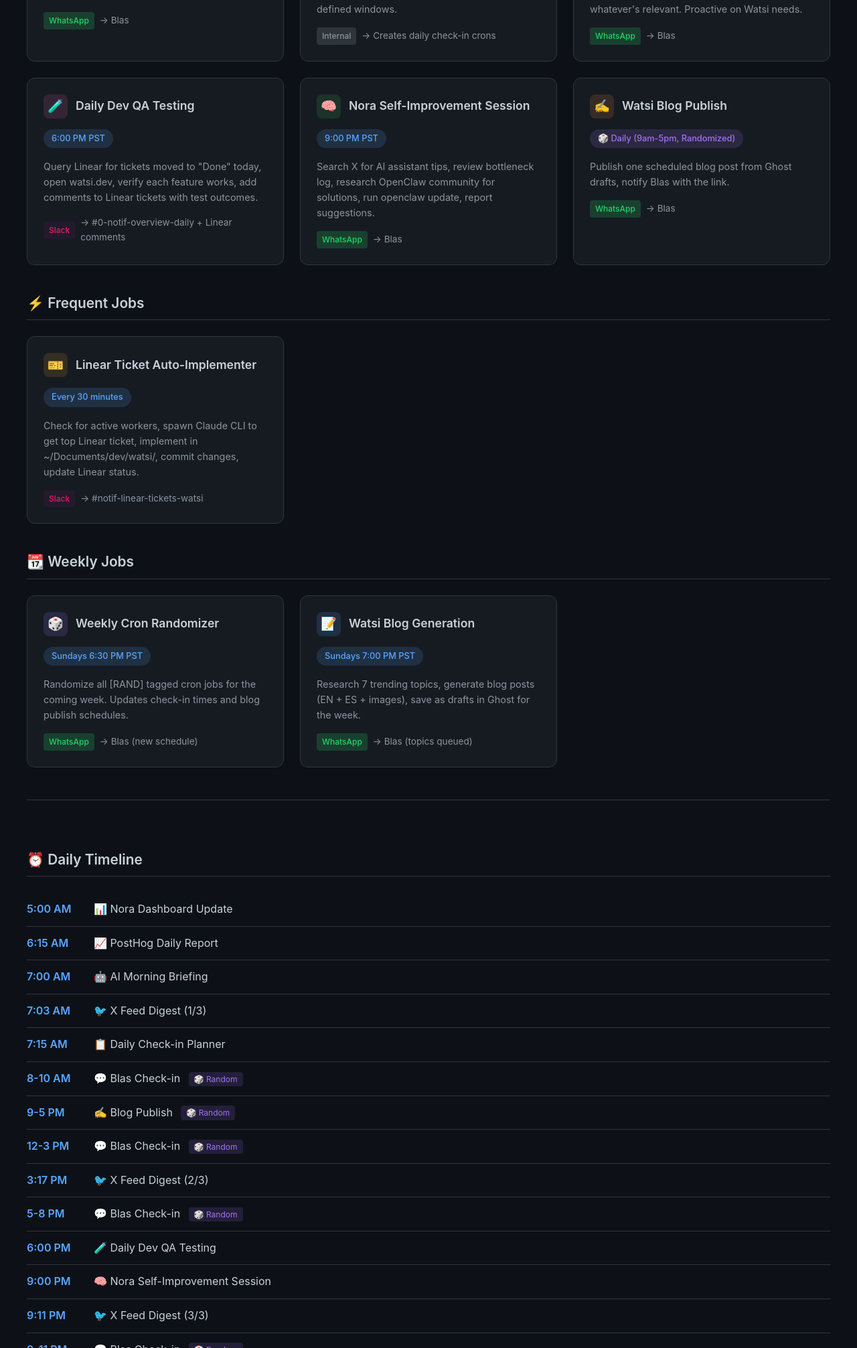
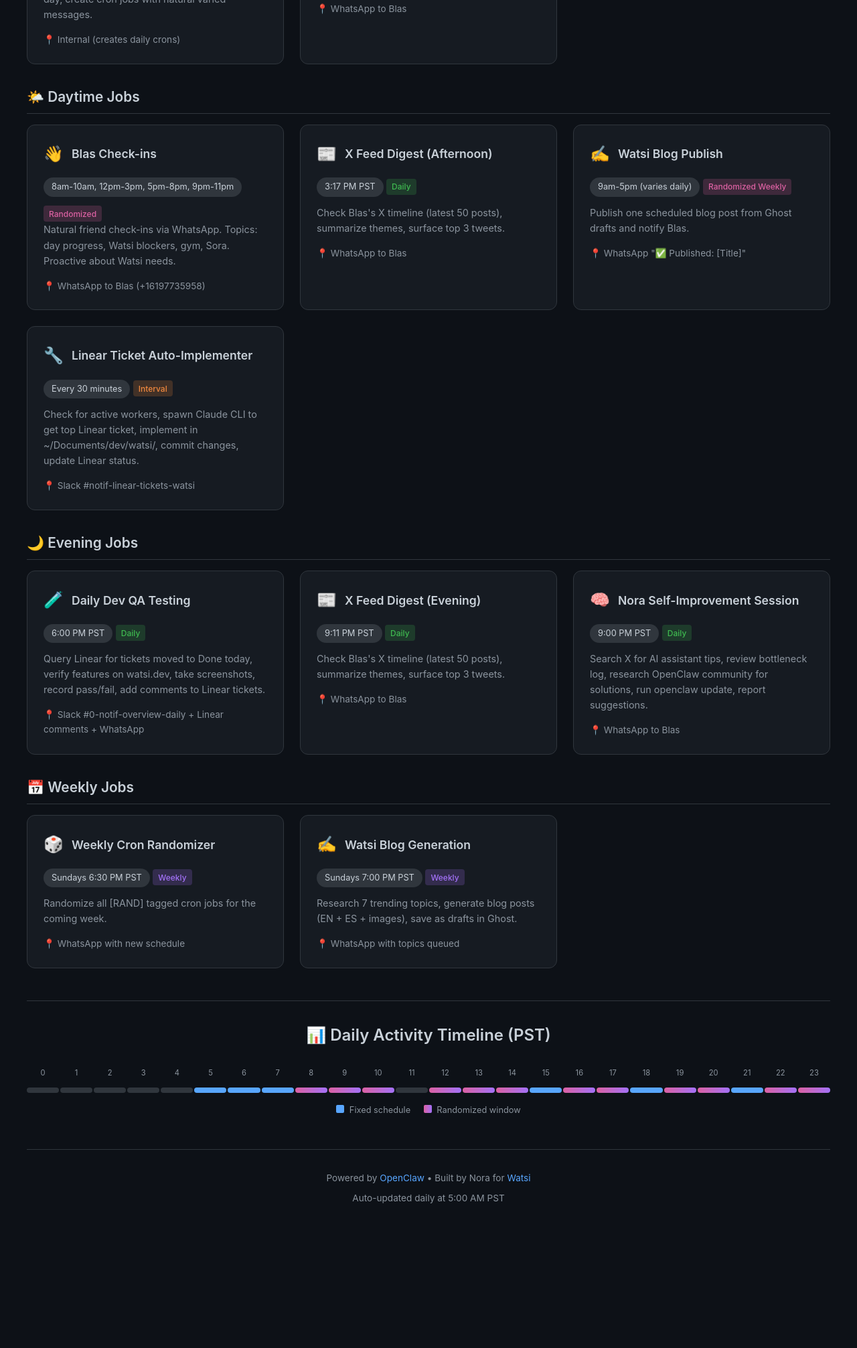
Before and after one commit to blasai1739217-cmyk/nora-schedule, a plain HTML site: page index.html in a window 1280 px wide. Shown: the part 787-2800 px from the top of the page at 67% size. After the commit the page ends 2619 px from the top, so only its background shows below. Drawn offline with Linux system fonts and the light colour scheme.

Commit message:
🗓️ Daily dashboard update - Feb 24, 2026

```diff
--- a/index.html
+++ b/index.html
@@ -64,28 +64,20 @@
       margin-bottom: 1rem;
     }
     .card-icon {
-      width: 36px;
-      height: 36px;
-      border-radius: 8px;
-      display: flex;
-      align-items: center;
-      justify-content: center;
-      font-size: 1.2rem;
+      font-size: 1.5rem;
     }
-    .card-title { font-weight: 600; font-size: 1.1rem; }
+    .card-title {
+      font-size: 1.1rem;
+      font-weight: 600;
+    }
     .card-schedule {
       display: inline-block;
-      background: rgba(88, 166, 255, 0.15);
-      color: var(--accent);
+      background: var(--border);
+      color: var(--text);
       padding: 0.25rem 0.75rem;
       border-radius: 20px;
       font-size: 0.8rem;
-      font-weight: 500;
-      margin-bottom: 1rem;
-    }
-    .card-schedule.random {
-      background: rgba(163, 113, 247, 0.15);
-      color: var(--purple);
+      margin-bottom: 0.75rem;
     }
     .card-description {
       color: var(--text-muted);
@@ -99,20 +91,22 @@
       font-size: 0.85rem;
       color: var(--text-muted);
     }
-    .delivery-badge {
-      padding: 0.2rem 0.5rem;
+    .tag {
+      display: inline-block;
+      padding: 0.15rem 0.5rem;
       border-radius: 4px;
       font-size: 0.75rem;
       font-weight: 500;
     }
-    .delivery-whatsapp { background: rgba(37, 211, 102, 0.2); color: #25d366; }
-    .delivery-slack { background: rgba(74, 21, 75, 0.3); color: #e01e5a; }
-    .delivery-internal { background: rgba(139, 148, 158, 0.2); color: var(--text-muted); }
+    .tag-daily { background: rgba(63, 185, 80, 0.2); color: var(--green); }
+    .tag-weekly { background: rgba(163, 113, 247, 0.2); color: var(--purple); }
+    .tag-interval { background: rgba(240, 136, 62, 0.2); color: var(--orange); }
+    .tag-rand { background: rgba(219, 97, 162, 0.2); color: var(--pink); }
 
     .section-title {
       font-size: 1.3rem;
       font-weight: 600;
-      margin: 2.5rem 0 1.5rem;
+      margin: 2rem 0 1rem;
       padding-bottom: 0.5rem;
       border-bottom: 1px solid var(--border);
       display: flex;
@@ -125,35 +119,48 @@
       padding-top: 2rem;
       border-top: 1px solid var(--border);
     }
-    .timeline h2 { margin-bottom: 1.5rem; }
-    .timeline-row {
-      display: flex;
-      align-items: center;
-      padding: 0.75rem 0;
-      border-bottom: 1px solid var(--border);
+    .timeline-title {
+      font-size: 1.5rem;
+      font-weight: 600;
+      margin-bottom: 1.5rem;
+      text-align: center;
     }
-    .timeline-time {
-      width: 100px;
-      font-weight: 600;
-      color: var(--accent);
+    .timeline-grid {
+      display: grid;
+      grid-template-columns: repeat(24, 1fr);
+      gap: 2px;
+      margin-bottom: 0.5rem;
     }
-    .timeline-event { flex: 1; }
-    .timeline-badge {
-      font-size: 0.75rem;
-      padding: 0.2rem 0.5rem;
+    .timeline-hour {
+      text-align: center;
+      font-size: 0.7rem;
+      color: var(--text-muted);
+      padding: 0.25rem 0;
+    }
+    .timeline-bar {
+      height: 8px;
       border-radius: 4px;
-      margin-left: 0.5rem;
+      background: var(--border);
+    }
+    .timeline-bar.active {
+      background: var(--accent);
+    }
+    .timeline-bar.rand {
+      background: linear-gradient(90deg, var(--pink), var(--purple));
     }
 
     footer {
-      margin-top: 4rem;
       text-align: center;
+      margin-top: 3rem;
+      padding-top: 2rem;
+      border-top: 1px solid var(--border);
       color: var(--text-muted);
       font-size: 0.85rem;
-      padding-top: 2rem;
-      border-top: 1px solid var(--border);
     }
-    footer a { color: var(--accent); text-decoration: none; }
+    footer a {
+      color: var(--accent);
+      text-decoration: none;
+    }
     footer a:hover { text-decoration: underline; }
   </style>
 </head>
@@ -161,256 +168,239 @@
   <div class="container">
     <header>
       <h1>🗓️ Nora's Schedule</h1>
-      <p class="subtitle">Automated tasks & cron jobs dashboard</p>
-      <p class="last-updated">Last updated: Tuesday, February 24, 2026 at 5:00 AM PST</p>
+      <p class="subtitle">Automated tasks running on OpenClaw</p>
+      <p class="last-updated">Last updated: Tuesday, February 24, 2026 at 5:30 AM PST</p>
     </header>
 
-    <section>
-      <h2 class="section-title">📅 Daily Jobs</h2>
+    <h2 class="section-title">☀️ Morning Jobs</h2>
     <div class="grid">
-
       <div class="card">
         <div class="card-header">
-            <div class="card-icon" style="background: rgba(88, 166, 255, 0.15);">📊</div>
+          <span class="card-icon">📊</span>
           <span class="card-title">Nora Dashboard Update</span>
         </div>
         <span class="card-schedule">5:00 AM PST</span>
+        <span class="tag tag-daily">Daily</span>
         <p class="card-description">Regenerate this cron dashboard and push to GitHub Pages.</p>
-          <div class="card-delivery">
-            <span class="delivery-badge delivery-internal">Internal</span>
-            <span>→ GitHub Pages</span>
-          </div>
+        <div class="card-delivery">📍 GitHub Pages</div>
       </div>
 
       <div class="card">
         <div class="card-header">
-            <div class="card-icon" style="background: rgba(63, 185, 80, 0.15);">📈</div>
+          <span class="card-icon">📈</span>
           <span class="card-title">PostHog Daily Report</span>
         </div>
         <span class="card-schedule">6:15 AM PST</span>
-          <p class="card-description">Pull PostHog metrics for watsi.ai: visitors, pageviews, sessions, top pages, geography, devices, sources, errors. Compares to previous day.</p>
-          <div class="card-delivery">
-            <span class="delivery-badge delivery-slack">Slack</span>
-            <span>→ #notif-posthog-stats-daily-watsi</span>
-          </div>
+        <span class="tag tag-daily">Daily</span>
+        <p class="card-description">Pull PostHog metrics for watsi.ai: visitors, pageviews, sessions, top pages, geography, device breakdown, sources, errors, recordings. Compares to previous day.</p>
+        <div class="card-delivery">📍 Slack #notif-posthog-stats-daily-watsi</div>
       </div>
 
       <div class="card">
         <div class="card-header">
-            <div class="card-icon" style="background: rgba(240, 136, 62, 0.15);">🤖</div>
+          <span class="card-icon">🤖</span>
           <span class="card-title">AI Morning Briefing</span>
         </div>
         <span class="card-schedule">7:00 AM PST</span>
+        <span class="tag tag-daily">Daily</span>
         <p class="card-description">Search Reddit (r/MachineLearning, r/LocalLLaMA, r/artificial, r/singularity, r/ChatGPT) and X/Twitter for top 3 AI developments from last 24h.</p>
-          <div class="card-delivery">
-            <span class="delivery-badge delivery-whatsapp">WhatsApp</span>
-            <span>→ Blas</span>
-          </div>
+        <div class="card-delivery">📍 WhatsApp to Blas</div>
       </div>
 
       <div class="card">
         <div class="card-header">
-            <div class="card-icon" style="background: rgba(88, 166, 255, 0.15);">🐦</div>
-            <span class="card-title">X Feed Digest</span>
+          <span class="card-icon">📋</span>
+          <span class="card-title">Daily Check-in Planner</span>
         </div>
-          <span class="card-schedule">7:03 AM, 3:17 PM, 9:11 PM PST</span>
-          <p class="card-description">Check Blas's X timeline (latest 50 posts), summarize themes, surface top 3 tweets.</p>
-          <div class="card-delivery">
-            <span class="delivery-badge delivery-whatsapp">WhatsApp</span>
-            <span>→ Blas</span>
-          </div>
+        <span class="card-schedule">7:15 AM PST</span>
+        <span class="tag tag-daily">Daily</span>
+        <p class="card-description">Review Blas's calendar, check context file, generate 4 randomized check-in times for the day, create cron jobs with natural varied messages.</p>
+        <div class="card-delivery">📍 Internal (creates daily crons)</div>
       </div>
 
       <div class="card">
         <div class="card-header">
-            <div class="card-icon" style="background: rgba(163, 113, 247, 0.15);">📋</div>
-            <span class="card-title">Daily Check-in Planner</span>
+          <span class="card-icon">📰</span>
+          <span class="card-title">X Feed Digest (Morning)</span>
         </div>
-          <span class="card-schedule">7:15 AM PST</span>
-          <p class="card-description">Review Blas's calendar, check context, generate 4 randomized check-in times for the day within defined windows.</p>
-          <div class="card-delivery">
-            <span class="delivery-badge delivery-internal">Internal</span>
-            <span>→ Creates daily check-in crons</span>
+        <span class="card-schedule">7:03 AM PST</span>
+        <span class="tag tag-daily">Daily</span>
+        <p class="card-description">Check Blas's X timeline (latest 50 posts), summarize themes, surface top 3 tweets.</p>
+        <div class="card-delivery">📍 WhatsApp to Blas</div>
       </div>
+    </div>
+
+    <h2 class="section-title">🌤️ Daytime Jobs</h2>
+    <div class="grid">
+      <div class="card">
+        <div class="card-header">
+          <span class="card-icon">👋</span>
+          <span class="card-title">Blas Check-ins</span>
+        </div>
+        <span class="card-schedule">8am-10am, 12pm-3pm, 5pm-8pm, 9pm-11pm</span>
+        <span class="tag tag-rand">Randomized</span>
+        <p class="card-description">Natural friend check-ins via WhatsApp. Topics: day progress, Watsi blockers, gym, Sora. Proactive about Watsi needs.</p>
+        <div class="card-delivery">📍 WhatsApp to Blas (+16197735958)</div>
       </div>
 
       <div class="card">
         <div class="card-header">
-            <div class="card-icon" style="background: rgba(163, 113, 247, 0.15);">💬</div>
-            <span class="card-title">Blas Check-ins</span>
+          <span class="card-icon">📰</span>
+          <span class="card-title">X Feed Digest (Afternoon)</span>
         </div>
-          <span class="card-schedule random">🎲 4x Daily (Randomized)</span>
-          <p class="card-description">Natural friend check-ins via WhatsApp. Topics: day progress, Watsi blockers, gym, Sora, whatever's relevant. Proactive on Watsi needs.</p>
-          <div class="card-delivery">
-            <span class="delivery-badge delivery-whatsapp">WhatsApp</span>
-            <span>→ Blas</span>
-          </div>
+        <span class="card-schedule">3:17 PM PST</span>
+        <span class="tag tag-daily">Daily</span>
+        <p class="card-description">Check Blas's X timeline (latest 50 posts), summarize themes, surface top 3 tweets.</p>
+        <div class="card-delivery">📍 WhatsApp to Blas</div>
       </div>
 
       <div class="card">
         <div class="card-header">
-            <div class="card-icon" style="background: rgba(219, 97, 162, 0.15);">🧪</div>
-            <span class="card-title">Daily Dev QA Testing</span>
+          <span class="card-icon">✍️</span>
+          <span class="card-title">Watsi Blog Publish</span>
         </div>
-          <span class="card-schedule">6:00 PM PST</span>
-          <p class="card-description">Query Linear for tickets moved to "Done" today, open watsi.dev, verify each feature works, add comments to Linear tickets with test outcomes.</p>
-          <div class="card-delivery">
-            <span class="delivery-badge delivery-slack">Slack</span>
-            <span>→ #0-notif-overview-daily + Linear comments</span>
-          </div>
+        <span class="card-schedule">9am-5pm (varies daily)</span>
+        <span class="tag tag-rand">Randomized Weekly</span>
+        <p class="card-description">Publish one scheduled blog post from Ghost drafts and notify Blas.</p>
+        <div class="card-delivery">📍 WhatsApp "✅ Published: [Title]"</div>
       </div>
 
       <div class="card">
         <div class="card-header">
-            <div class="card-icon" style="background: rgba(63, 185, 80, 0.15);">🧠</div>
-            <span class="card-title">Nora Self-Improvement Session</span>
+          <span class="card-icon">🔧</span>
+          <span class="card-title">Linear Ticket Auto-Implementer</span>
         </div>
-          <span class="card-schedule">9:00 PM PST</span>
-          <p class="card-description">Search X for AI assistant tips, review bottleneck log, research OpenClaw community for solutions, run openclaw update, report suggestions.</p>
-          <div class="card-delivery">
-            <span class="delivery-badge delivery-whatsapp">WhatsApp</span>
-            <span>→ Blas</span>
+        <span class="card-schedule">Every 30 minutes</span>
+        <span class="tag tag-interval">Interval</span>
+        <p class="card-description">Check for active workers, spawn Claude CLI to get top Linear ticket, implement in ~/Documents/dev/watsi/, commit changes, update Linear status.</p>
+        <div class="card-delivery">📍 Slack #notif-linear-tickets-watsi</div>
       </div>
+    </div>
+
+    <h2 class="section-title">🌙 Evening Jobs</h2>
+    <div class="grid">
+      <div class="card">
+        <div class="card-header">
+          <span class="card-icon">🧪</span>
+          <span class="card-title">Daily Dev QA Testing</span>
+        </div>
+        <span class="card-schedule">6:00 PM PST</span>
+        <span class="tag tag-daily">Daily</span>
+        <p class="card-description">Query Linear for tickets moved to Done today, verify features on watsi.dev, take screenshots, record pass/fail, add comments to Linear tickets.</p>
+        <div class="card-delivery">📍 Slack #0-notif-overview-daily + Linear comments + WhatsApp</div>
       </div>
 
       <div class="card">
         <div class="card-header">
-            <div class="card-icon" style="background: rgba(240, 136, 62, 0.15);">✍️</div>
-            <span class="card-title">Watsi Blog Publish</span>
+          <span class="card-icon">📰</span>
+          <span class="card-title">X Feed Digest (Evening)</span>
         </div>
-          <span class="card-schedule random">🎲 Daily (9am-5pm, Randomized)</span>
-          <p class="card-description">Publish one scheduled blog post from Ghost drafts, notify Blas with the link.</p>
-          <div class="card-delivery">
-            <span class="delivery-badge delivery-whatsapp">WhatsApp</span>
-            <span>→ Blas</span>
-          </div>
-        </div>
-
-      </div>
-    </section>
-
-    <section>
-      <h2 class="section-title">⚡ Frequent Jobs</h2>
-      <div class="grid">
-
-        <div class="card">
-          <div class="card-header">
-            <div class="card-icon" style="background: rgba(210, 153, 34, 0.15);">🎫</div>
-            <span class="card-title">Linear Ticket Auto-Implementer</span>
-          </div>
-          <span class="card-schedule">Every 30 minutes</span>
-          <p class="card-description">Check for active workers, spawn Claude CLI to get top Linear ticket, implement in ~/Documents/dev/watsi/, commit changes, update Linear status.</p>
-          <div class="card-delivery">
-            <span class="delivery-badge delivery-slack">Slack</span>
-            <span>→ #notif-linear-tickets-watsi</span>
-          </div>
-        </div>
-
-      </div>
-    </section>
-
-    <section>
-      <h2 class="section-title">📆 Weekly Jobs</h2>
-      <div class="grid">
-
-        <div class="card">
-          <div class="card-header">
-            <div class="card-icon" style="background: rgba(163, 113, 247, 0.15);">🎲</div>
-            <span class="card-title">Weekly Cron Randomizer</span>
-          </div>
-          <span class="card-schedule">Sundays 6:30 PM PST</span>
-          <p class="card-description">Randomize all [RAND] tagged cron jobs for the coming week. Updates check-in times and blog publish schedules.</p>
-          <div class="card-delivery">
-            <span class="delivery-badge delivery-whatsapp">WhatsApp</span>
-            <span>→ Blas (new schedule)</span>
-          </div>
+        <span class="card-schedule">9:11 PM PST</span>
+        <span class="tag tag-daily">Daily</span>
+        <p class="card-description">Check Blas's X timeline (latest 50 posts), summarize themes, surface top 3 tweets.</p>
+        <div class="card-delivery">📍 WhatsApp to Blas</div>
       </div>
 
       <div class="card">
         <div class="card-header">
-            <div class="card-icon" style="background: rgba(88, 166, 255, 0.15);">📝</div>
+          <span class="card-icon">🧠</span>
+          <span class="card-title">Nora Self-Improvement Session</span>
+        </div>
+        <span class="card-schedule">9:00 PM PST</span>
+        <span class="tag tag-daily">Daily</span>
+        <p class="card-description">Search X for AI assistant tips, review bottleneck log, research OpenClaw community for solutions, run openclaw update, report suggestions.</p>
+        <div class="card-delivery">📍 WhatsApp to Blas</div>
+      </div>
+    </div>
+
+    <h2 class="section-title">📅 Weekly Jobs</h2>
+    <div class="grid">
+      <div class="card">
+        <div class="card-header">
+          <span class="card-icon">🎲</span>
+          <span class="card-title">Weekly Cron Randomizer</span>
+        </div>
+        <span class="card-schedule">Sundays 6:30 PM PST</span>
+        <span class="tag tag-weekly">Weekly</span>
+        <p class="card-description">Randomize all [RAND] tagged cron jobs for the coming week.</p>
+        <div class="card-delivery">📍 WhatsApp with new schedule</div>
+      </div>
+
+      <div class="card">
+        <div class="card-header">
+          <span class="card-icon">✍️</span>
           <span class="card-title">Watsi Blog Generation</span>
         </div>
         <span class="card-schedule">Sundays 7:00 PM PST</span>
-          <p class="card-description">Research 7 trending topics, generate blog posts (EN + ES + images), save as drafts in Ghost for the week.</p>
-          <div class="card-delivery">
-            <span class="delivery-badge delivery-whatsapp">WhatsApp</span>
-            <span>→ Blas (topics queued)</span>
+        <span class="tag tag-weekly">Weekly</span>
+        <p class="card-description">Research 7 trending topics, generate blog posts (EN + ES + images), save as drafts in Ghost.</p>
+        <div class="card-delivery">📍 WhatsApp with topics queued</div>
       </div>
     </div>
 
+    <div class="timeline">
+      <h2 class="timeline-title">📊 Daily Activity Timeline (PST)</h2>
+      <div class="timeline-grid">
+        <div class="timeline-hour">0</div>
+        <div class="timeline-hour">1</div>
+        <div class="timeline-hour">2</div>
+        <div class="timeline-hour">3</div>
+        <div class="timeline-hour">4</div>
+        <div class="timeline-hour">5</div>
+        <div class="timeline-hour">6</div>
+        <div class="timeline-hour">7</div>
+        <div class="timeline-hour">8</div>
+        <div class="timeline-hour">9</div>
+        <div class="timeline-hour">10</div>
+        <div class="timeline-hour">11</div>
+        <div class="timeline-hour">12</div>
+        <div class="timeline-hour">13</div>
+        <div class="timeline-hour">14</div>
+        <div class="timeline-hour">15</div>
+        <div class="timeline-hour">16</div>
+        <div class="timeline-hour">17</div>
+        <div class="timeline-hour">18</div>
+        <div class="timeline-hour">19</div>
+        <div class="timeline-hour">20</div>
+        <div class="timeline-hour">21</div>
+        <div class="timeline-hour">22</div>
+        <div class="timeline-hour">23</div>
       </div>
-    </section>
-
-    <section class="timeline">
-      <h2 class="section-title">⏰ Daily Timeline</h2>
-
-      <div class="timeline-row">
-        <span class="timeline-time">5:00 AM</span>
-        <span class="timeline-event">📊 Nora Dashboard Update</span>
+      <div class="timeline-grid">
+        <div class="timeline-bar"></div>
+        <div class="timeline-bar"></div>
+        <div class="timeline-bar"></div>
+        <div class="timeline-bar"></div>
+        <div class="timeline-bar"></div>
+        <div class="timeline-bar active" title="5am: Dashboard Update"></div>
+        <div class="timeline-bar active" title="6am: PostHog Report"></div>
+        <div class="timeline-bar active" title="7am: AI Briefing, X Digest, Check-in Planner"></div>
+        <div class="timeline-bar rand" title="8am: Check-in window"></div>
+        <div class="timeline-bar rand" title="9am: Check-in + Blog publish window"></div>
+        <div class="timeline-bar rand" title="10am: Check-in window end"></div>
+        <div class="timeline-bar"></div>
+        <div class="timeline-bar rand" title="12pm: Check-in window"></div>
+        <div class="timeline-bar rand" title="1pm: Check-in window"></div>
+        <div class="timeline-bar rand" title="2pm: Check-in window"></div>
+        <div class="timeline-bar active" title="3pm: X Digest + Check-in"></div>
+        <div class="timeline-bar rand" title="4pm: Blog publish window"></div>
+        <div class="timeline-bar rand" title="5pm: Check-in window"></div>
+        <div class="timeline-bar active" title="6pm: QA Testing + Check-in"></div>
+        <div class="timeline-bar rand" title="7pm: Check-in window"></div>
+        <div class="timeline-bar rand" title="8pm: Check-in window end"></div>
+        <div class="timeline-bar active" title="9pm: Self-Improvement + X Digest + Check-in"></div>
+        <div class="timeline-bar rand" title="10pm: Check-in window"></div>
+        <div class="timeline-bar rand" title="11pm: Check-in window end"></div>
       </div>
-      <div class="timeline-row">
-        <span class="timeline-time">6:15 AM</span>
-        <span class="timeline-event">📈 PostHog Daily Report</span>
-      </div>
-      <div class="timeline-row">
-        <span class="timeline-time">7:00 AM</span>
-        <span class="timeline-event">🤖 AI Morning Briefing</span>
-      </div>
-      <div class="timeline-row">
-        <span class="timeline-time">7:03 AM</span>
-        <span class="timeline-event">🐦 X Feed Digest (1/3)</span>
-      </div>
-      <div class="timeline-row">
-        <span class="timeline-time">7:15 AM</span>
-        <span class="timeline-event">📋 Daily Check-in Planner</span>
-      </div>
-      <div class="timeline-row">
-        <span class="timeline-time">8-10 AM</span>
-        <span class="timeline-event">💬 Blas Check-in <span class="timeline-badge" style="background: rgba(163, 113, 247, 0.15); color: #a371f7;">🎲 Random</span></span>
-      </div>
-      <div class="timeline-row">
-        <span class="timeline-time">9-5 PM</span>
-        <span class="timeline-event">✍️ Blog Publish <span class="timeline-badge" style="background: rgba(163, 113, 247, 0.15); color: #a371f7;">🎲 Random</span></span>
-      </div>
-      <div class="timeline-row">
-        <span class="timeline-time">12-3 PM</span>
-        <span class="timeline-event">💬 Blas Check-in <span class="timeline-badge" style="background: rgba(163, 113, 247, 0.15); color: #a371f7;">🎲 Random</span></span>
-      </div>
-      <div class="timeline-row">
-        <span class="timeline-time">3:17 PM</span>
-        <span class="timeline-event">🐦 X Feed Digest (2/3)</span>
-      </div>
-      <div class="timeline-row">
-        <span class="timeline-time">5-8 PM</span>
-        <span class="timeline-event">💬 Blas Check-in <span class="timeline-badge" style="background: rgba(163, 113, 247, 0.15); color: #a371f7;">🎲 Random</span></span>
-      </div>
-      <div class="timeline-row">
-        <span class="timeline-time">6:00 PM</span>
-        <span class="timeline-event">🧪 Daily Dev QA Testing</span>
-      </div>
-      <div class="timeline-row">
-        <span class="timeline-time">9:00 PM</span>
-        <span class="timeline-event">🧠 Nora Self-Improvement Session</span>
-      </div>
-      <div class="timeline-row">
-        <span class="timeline-time">9:11 PM</span>
-        <span class="timeline-event">🐦 X Feed Digest (3/3)</span>
-      </div>
-      <div class="timeline-row">
-        <span class="timeline-time">9-11 PM</span>
-        <span class="timeline-event">💬 Blas Check-in <span class="timeline-badge" style="background: rgba(163, 113, 247, 0.15); color: #a371f7;">🎲 Random</span></span>
-      </div>
-      <div class="timeline-row">
-        <span class="timeline-time">Every 30m</span>
-        <span class="timeline-event">🎫 Linear Ticket Auto-Implementer</span>
+      <p style="text-align: center; color: var(--text-muted); font-size: 0.8rem; margin-top: 1rem;">
+        <span style="display: inline-block; width: 12px; height: 12px; background: var(--accent); border-radius: 2px; margin-right: 4px;"></span> Fixed schedule
+        <span style="display: inline-block; width: 12px; height: 12px; background: linear-gradient(90deg, var(--pink), var(--purple)); border-radius: 2px; margin-left: 1rem; margin-right: 4px;"></span> Randomized window
+      </p>
     </div>
 
-    </section>
-
     <footer>
-      <p>Powered by <a href="https://openclaw.ai">OpenClaw</a> • Built by Nora for Avocado Labs</p>
-      <p style="margin-top: 0.5rem;">Dashboard auto-updates daily at 5:00 AM PST</p>
+      <p>Powered by <a href="https://openclaw.ai">OpenClaw</a> • Built by Nora for <a href="https://watsi.ai">Watsi</a></p>
+      <p style="margin-top: 0.5rem;">Auto-updated daily at 5:00 AM PST</p>
     </footer>
   </div>
 </body>
```
Lines whose indentation alone changed are shown as unchanged.
